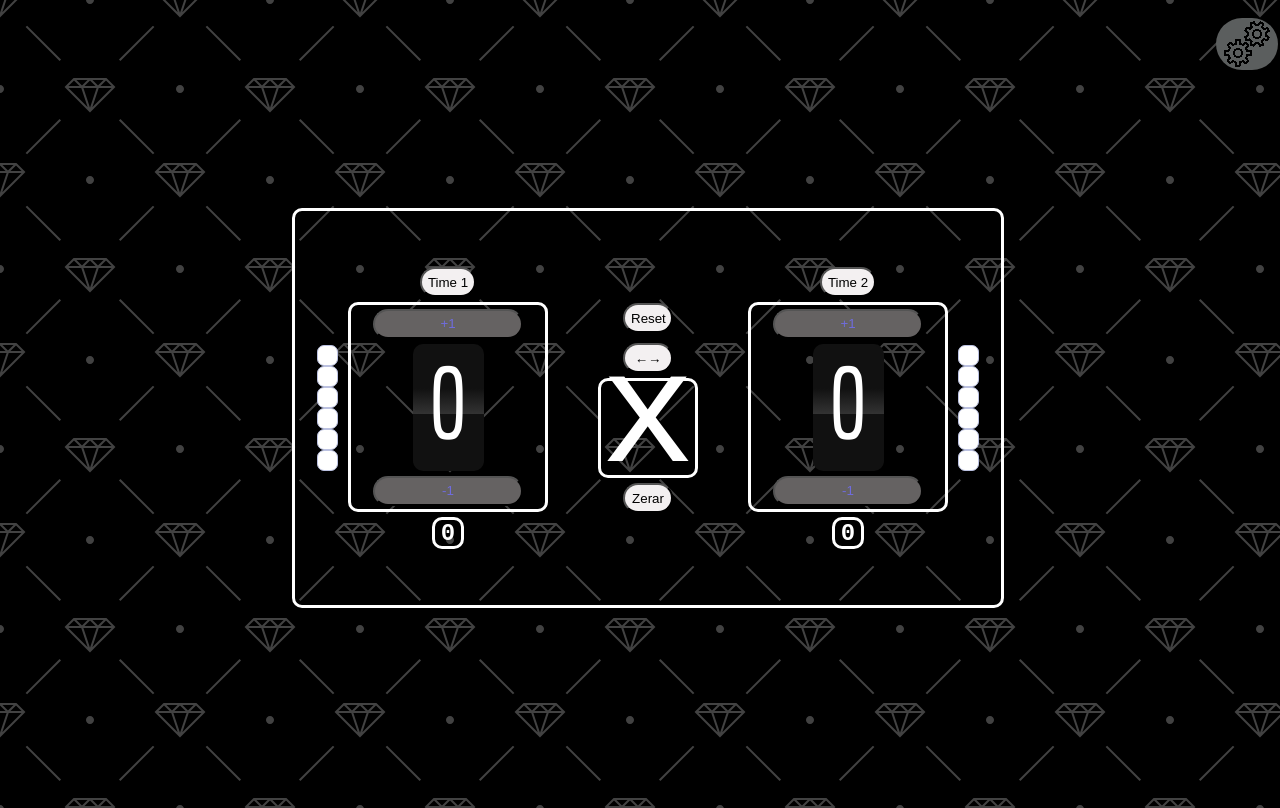
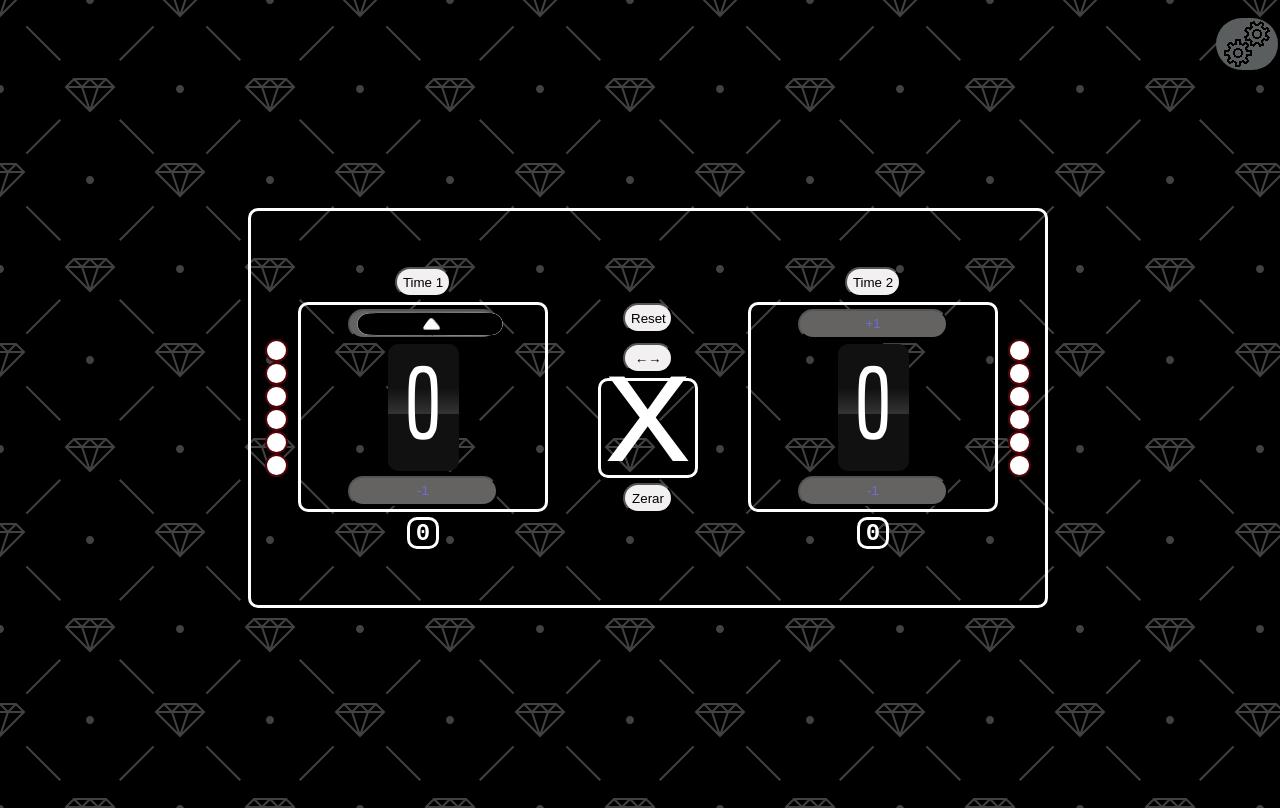
Before and after one commit to rafaellindemann/oPlacar, a website: page 06_placar.html in a window 1280 px wide. Drawn offline with Linux system fonts and the light colour scheme.

Commit message:
Add files via upload

```diff
--- a/06_placar.html
+++ b/06_placar.html
@@ -117,22 +117,22 @@
         <div class="divTotal">
             <div class="lampadasEsquerda" style="margin-right: 10px;">
                 <div>
-                    <input type="checkbox" name="" id="">
+                    <input type="checkbox" name="" id="checar">
                 </div>
                 <div>
-                    <input type="checkbox" name="" id="">
+                    <input type="checkbox" name="" id="checar">
                 </div>
                 <div>
-                    <input type="checkbox" name="" id="">
+                    <input type="checkbox" name="" id="checar">
                 </div>
                 <div>
-                    <input type="checkbox" name="" id="">
+                    <input type="checkbox" name="" id="checar">
                 </div>
                 <div>
-                    <input type="checkbox" name="" id="">
+                    <input type="checkbox" name="" id="checar">
                 </div>
                 <div>
-                    <input type="checkbox" name="" id="">
+                    <input type="checkbox" name="" id="checar">
                 </div>
             </div>
             <div class="botoesEsquerda">
@@ -141,7 +141,7 @@
                 </div>
                 <div class="esquerda">
                     <div class="divBotao">
-                        <button type="button" class="botaoMaisMenosUm" onclick="maisUmEsquerda()" id="button">+1</button>
+                        <button type="button" class="botaoMaisMenosUm" onclick="maisUmEsquerda()" id="button"><img src="arrow_up.png" alt=""></button>
                     </div>
                     <div id="numeroEsquerda" class="odometer">0</div>
                     <div class="divBotao">
@@ -185,22 +185,22 @@
             </div>
             <div class="lampadasDireita" style="margin-left: 10px;">
                 <div>
-                    <input type="checkbox" name="" id="">
+                    <input type="checkbox" name="" id="checar">
                 </div>
                 <div>
-                    <input type="checkbox" name="" id="">
+                    <input type="checkbox" name="" id="checar">
                 </div>
                 <div>
-                    <input type="checkbox" name="" id="">
+                    <input type="checkbox" name="" id="checar">
                 </div>
                 <div>
-                    <input type="checkbox" name="" id="">
+                    <input type="checkbox" name="" id="checar">
                 </div>
                 <div>
-                    <input type="checkbox" name="" id="">
+                    <input type="checkbox" name="" id="checar">
                 </div>
                 <div>
-                    <input type="checkbox" name="" id="">
+                    <input type="checkbox" name="" id="checar">
             </div>
             </div>
         </div>
--- a/06_script.js
+++ b/06_script.js
@@ -311,7 +311,8 @@ function verificaGanhador() {
 
         document.getElementById('botaoTeste').focus()
 
-        for (var i = 0; i < 5; i++) {
+        // console.log(document.getElementsByClassName('botaoMaisMenosUm')) // *** debug
+        for (var i = 0; i < 4; i++) {
             document.getElementsByClassName('botaoMaisMenosUm')[i].disabled = true
         }
     } else if (placarEsquerda == pontuacaoFimDoJogo) {
@@ -402,7 +403,6 @@ function zerarPlacar() {
         mensagemFinalDePartida.innerHTML = ''
         painelFinalDePartida.style.display = "none"
 
-        ocultar()
 
         for (var i = 0; i < 5; i++) {
             document.getElementsByClassName('botaoMaisMenosUm')[i].disabled = false
--- a/06_style.css
+++ b/06_style.css
@@ -162,7 +162,7 @@ button {
 }
 
 section {
-    width: 712px;
+    width: 800px;
     height: 400px;
     display: -webkit-box;
     display: -moz-box;
@@ -203,7 +203,7 @@ section {
 .esquerda,
 .direita {
     border: solid;
-    width: 200px;
+    width: 250px;
     height: 210px;
     border-radius: 10px;
     display: flex;
@@ -264,11 +264,44 @@ input[type=radio] {
     position: absolute;
     z-index: 10;
     background: #2fff00;
+    background-image: url(victory_background.gif);
     height: 55%;
     width: 50% ;
     text-align: center;
     border-radius: 2px;
 }
+
+#checar {
+        width: 23px;
+        height: 23px;
+        display: flex;
+        justify-content: center;
+        align-items: center;
+        position: relative;
+        border-radius: 100px;
+        background-color: #fff;
+        border: 2px solid #50040a;
+        box-shadow: 0px 0px 0px 0px #50040a inset;
+        transition: all 0.15s cubic-bezier(0, 1.05, 0.72, 1.07);
+}
+
+        #checar:checked {
+            content: "";
+            width: 23px;
+            height: 23px;
+            display: flex;
+            justify-content: center;
+            align-items: center;
+            position: relative;
+            border-radius: 100px;
+            background-color: #50040a;
+            border: 2px solid #50040a;
+            box-shadow: 0px 0px 0px 0px #50040a inset;
+            transition: all 0.15s cubic-bezier(0, 1.05, 0.72, 1.07);
+
+      }
+
+
 
 /* #buttonMeio{
     font-weight: bold;
```
Also changed, not shown: arrow_dow2 - Copia.png (added), arrow_dow2.png (added), arrow_down.png (added), arrow_up.png (added), arrow_up2 - Copia.png (added), arrow_up2.png (added), victory_background_3.gif (added), 2 other files.
